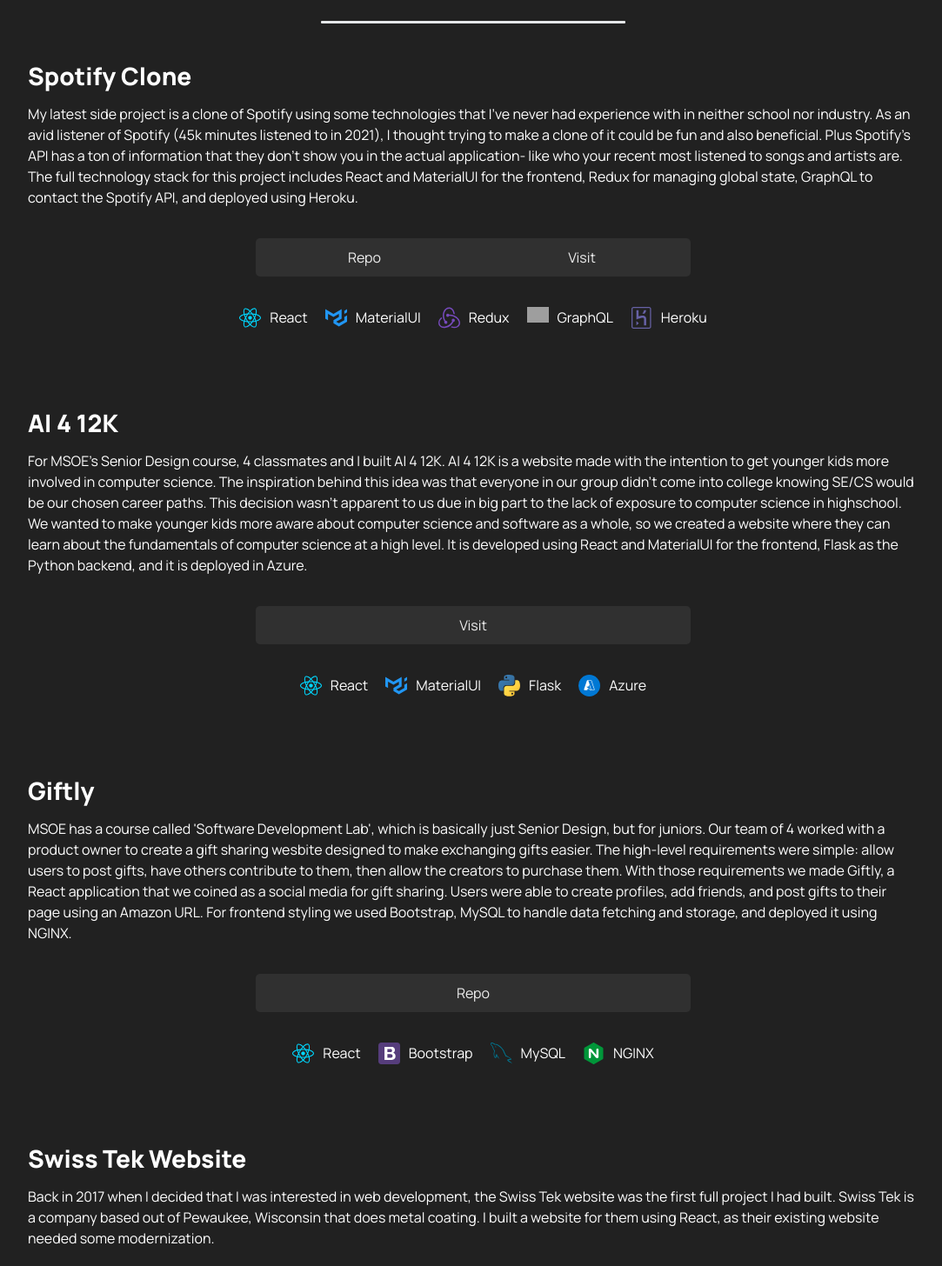
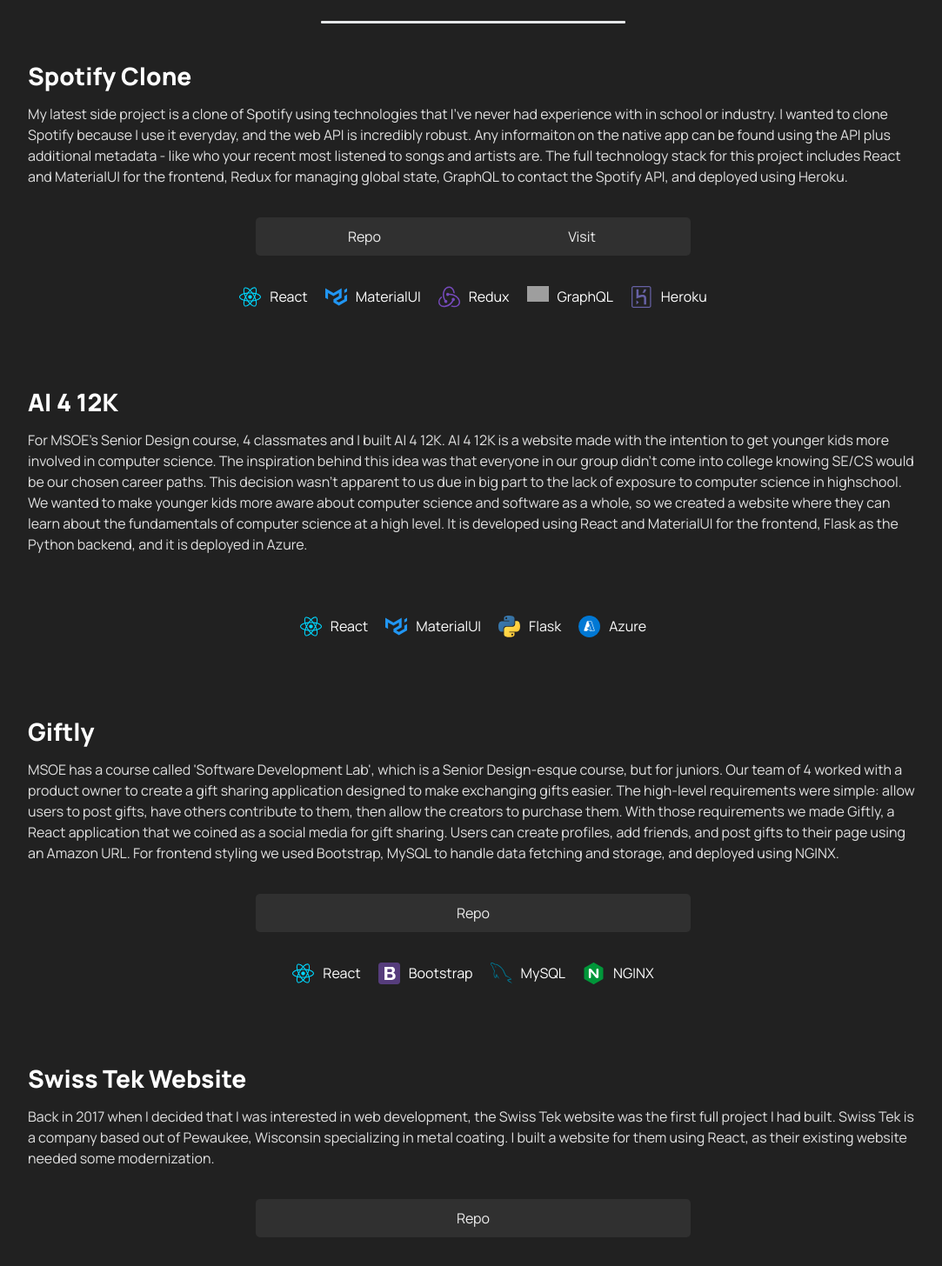
Before and after one commit to jeromyschultz/website, a Vue app: page / in a window 1280 px wide. Shown: the part 1188-2644 px from the top of the page at 87% size, without its empty margins (96-1179 px from the left). Built offline with nearby package versions, Linux system fonts and the light colour scheme; grey boxes are pictures that could not be loaded.

Commit message:
Re-wording and AI412K website removal

```diff
--- a/src/components/About.vue
+++ b/src/components/About.vue
@@ -46,6 +46,7 @@
 .bio-container {
   width: 90%;
   margin-right: 20px;
+  color: #e0e0e0;
 }
 
 @media screen and (max-width: 1060px) {
--- a/src/components/Project.vue
+++ b/src/components/Project.vue
@@ -169,6 +169,10 @@
   margin-bottom: 20px;
 }
 
+.project-description {
+  color: #e0e0e0;
+}
+
 .project-description,
 .repo-link-container {
   font-size: 1rem;
--- a/src/views/Home.vue
+++ b/src/views/Home.vue
@@ -79,7 +79,7 @@
           name: "Spotify Clone",
           icon: require("../Media/Icons/Project/spotify.svg"),
           description:
-            "My latest side project is a clone of Spotify using some technologies that I've never had experience with in neither school nor industry. As an avid listener of Spotify (45k minutes listened to in 2021), I thought trying to make a clone of it could be fun and also beneficial. Plus Spotify's API has a ton of information that they don't show you in the actual application- like who your recent most listened to songs and artists are. The full technology stack for this project includes React and MaterialUI for the frontend, Redux for managing global state, GraphQL to contact the Spotify API, and deployed using Heroku.",
+            "My latest side project is a clone of Spotify using technologies that I've never had experience with in school or industry. I wanted to clone Spotify because I use it everyday, and the web API is incredibly robust. Any informaiton on the native app can be found using the API plus additional metadata - like who your recent most listened to songs and artists are. The full technology stack for this project includes React and MaterialUI for the frontend, Redux for managing global state, GraphQL to contact the Spotify API, and deployed using Heroku.",
           img: require("../Media/spotifyclone.jpeg"),
           imageContainerClass: "left-aligned-image-container",
           captionContainerClass: "right-aligned-caption-container",
@@ -107,7 +107,6 @@
           ],
           repo: "https://github.com/jeromys23/spotify-clone",
           website: "https://jfs-spotify-clone.herokuapp.com/",
-          displayWebsite: true,
         },
         {
           name: "AI 4 12K",
@@ -136,13 +135,13 @@
             },
           ],
           repo: "",
-          website: "https://testappai12k.azurewebsites.net/",
+          website: "",
         },
         {
           name: "Giftly",
           icon: require("../Media/Icons/Project/giftly.svg"),
           description:
-            "MSOE has a course called 'Software Development Lab', which is basically just Senior Design, but for juniors. Our team of 4 worked with a product owner to create a gift sharing wesbite designed to make exchanging gifts easier. The high-level requirements were simple: allow users to post gifts, have others contribute to them, then allow the creators to purchase them. With those requirements we made Giftly, a React application that we coined as a social media for gift sharing. Users were able to create profiles, add friends, and post gifts to their page using an Amazon URL. For frontend styling we used Bootstrap, MySQL to handle data fetching and storage, and deployed it using NGINX.",
+            "MSOE has a course called 'Software Development Lab', which is a Senior Design-esque course, but for juniors. Our team of 4 worked with a product owner to create a gift sharing application designed to make exchanging gifts easier. The high-level requirements were simple: allow users to post gifts, have others contribute to them, then allow the creators to purchase them. With those requirements we made Giftly, a React application that we coined as a social media for gift sharing. Users can create profiles, add friends, and post gifts to their page using an Amazon URL. For frontend styling we used Bootstrap, MySQL to handle data fetching and storage, and deployed using NGINX.",
           img: require("../Media/swisstek.jpeg"),
           imageContainerClass: "left-aligned-image-container",
           captionContainerClass: "right-aligned-caption-container",
@@ -172,7 +171,7 @@
           name: "Swiss Tek Website",
           icon: require("../Media/Icons/Project/swisstek.svg"),
           description:
-            "Back in 2017 when I decided that I was interested in web development, the Swiss Tek website was the first full project I had built. Swiss Tek is a company based out of Pewaukee, Wisconsin that does metal coating. I built a website for them using React, as their existing website needed some modernization.",
+            "Back in 2017 when I decided that I was interested in web development, the Swiss Tek website was the first full project I had built. Swiss Tek is a company based out of Pewaukee, Wisconsin specializing in metal coating. I built a website for them using React, as their existing website needed some modernization.",
           img: require("../Media/swisstek.jpeg"),
           imageContainerClass: "left-aligned-image-container",
           captionContainerClass: "right-aligned-caption-container",
```
